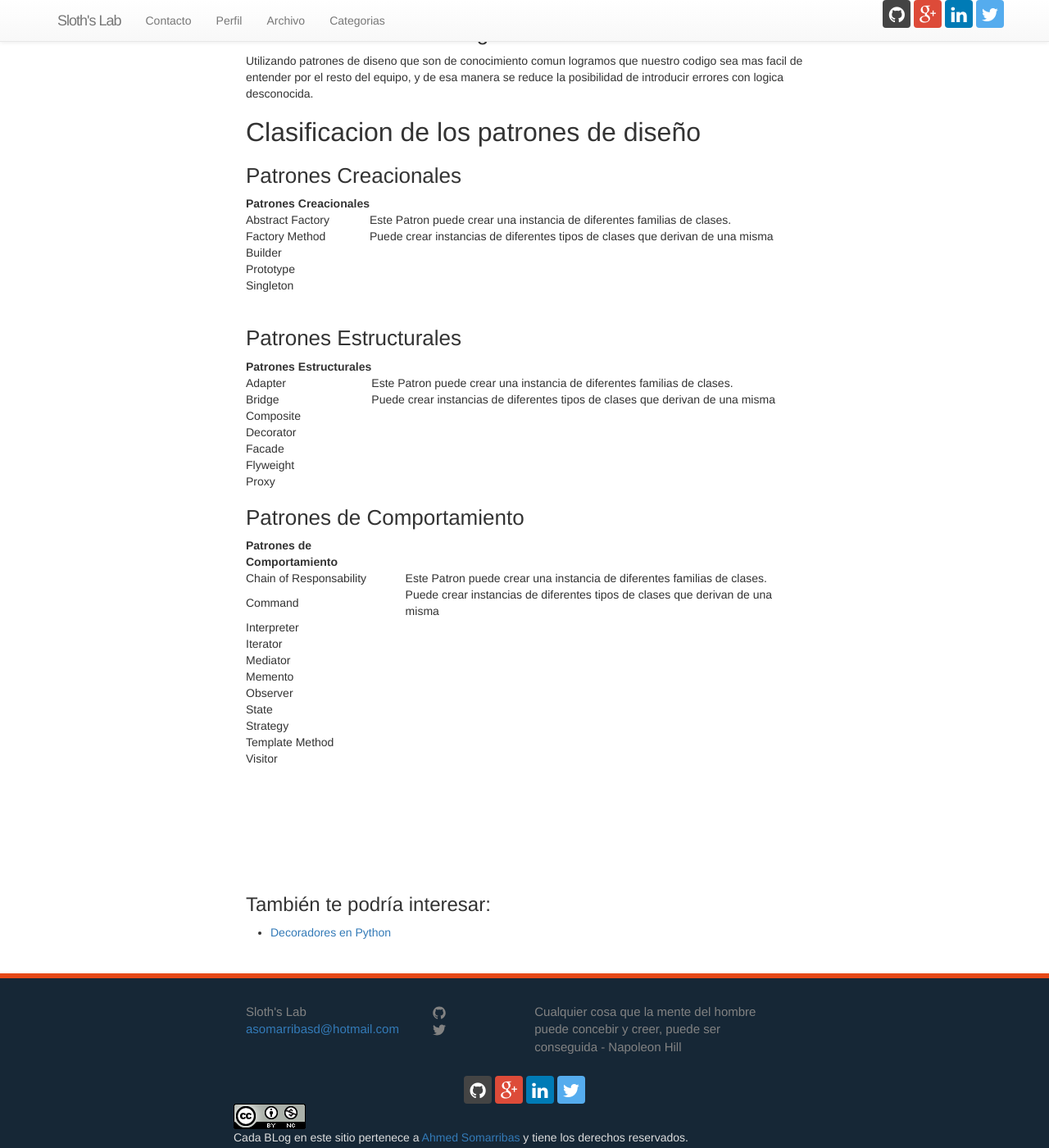
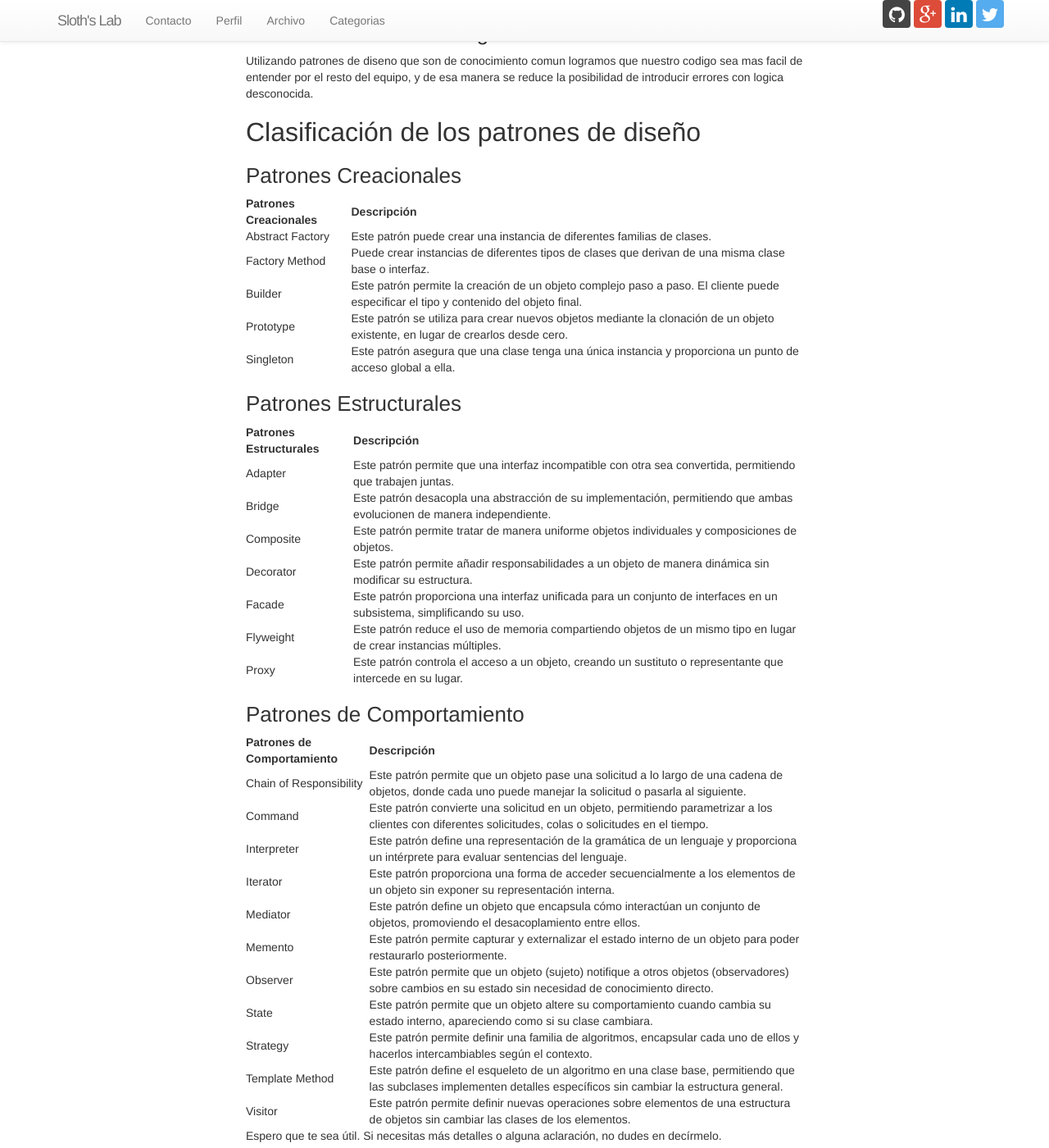
Before and after one commit to asomarribasd/asomarribasd.github.io, a Jekyll site: the page built from _posts/2017-02-01-CSharp-Patrones-Diseno.markdown, in a window 1280 px wide and 1400 px high, scrolled down 851 px. Shown: the whole window at 82% size. Built offline with Jekyll 4.4.1, drawn with Linux system fonts in a browser that asks for light colours; nearby versions of some CDN libraries; comment, search, counter and statistics services are not loaded.

Commit message:
Update patrones de diseño

```diff
--- a/_posts/2017-02-01-CSharp-Patrones-Diseno.markdown
+++ b/_posts/2017-02-01-CSharp-Patrones-Diseno.markdown
@@ -28,48 +28,45 @@ Estos patrones estan bien probados y te ahorraran tiempo que de otra manera tend
 
 Utilizando patrones de diseno que son de conocimiento comun logramos que nuestro codigo sea mas facil de entender por el resto del equipo, y de esa manera se reduce la posibilidad de introducir errores con logica desconocida.
 
-## Clasificacion de los patrones de diseño
 
-
-
+## Clasificación de los patrones de diseño
 
 ### Patrones Creacionales
 
-
-
-| Patrones Creacionales |  |
+| Patrones Creacionales | Descripción |
 |-----------------------|-------------------------------------------------------------------------------|
-| Abstract Factory | Este Patron puede crear una instancia de diferentes familias de clases. |
-| Factory Method | Puede crear instancias de diferentes tipos de clases que derivan de una misma |
-| Builder |  |
-| Prototype |  |
-| Singleton |  |
-|  |  |
+| Abstract Factory | Este patrón puede crear una instancia de diferentes familias de clases. |
+| Factory Method | Puede crear instancias de diferentes tipos de clases que derivan de una misma clase base o interfaz. |
+| Builder | Este patrón permite la creación de un objeto complejo paso a paso. El cliente puede especificar el tipo y contenido del objeto final. |
+| Prototype | Este patrón se utiliza para crear nuevos objetos mediante la clonación de un objeto existente, en lugar de crearlos desde cero. |
+| Singleton | Este patrón asegura que una clase tenga una única instancia y proporciona un punto de acceso global a ella. |
 
 ### Patrones Estructurales
 
-| Patrones Estructurales |  |
+| Patrones Estructurales | Descripción |
 |-----------------------|-------------------------------------------------------------------------------|
-| Adapter | Este Patron puede crear una instancia de diferentes familias de clases. |
-| Bridge | Puede crear instancias de diferentes tipos de clases que derivan de una misma |
-| Composite |  |
-| Decorator |  |
-| Facade |  |
-| Flyweight |  |
-| Proxy |  |
+| Adapter | Este patrón permite que una interfaz incompatible con otra sea convertida, permitiendo que trabajen juntas. |
+| Bridge | Este patrón desacopla una abstracción de su implementación, permitiendo que ambas evolucionen de manera independiente. |
+| Composite | Este patrón permite tratar de manera uniforme objetos individuales y composiciones de objetos. |
+| Decorator | Este patrón permite añadir responsabilidades a un objeto de manera dinámica sin modificar su estructura. |
+| Facade | Este patrón proporciona una interfaz unificada para un conjunto de interfaces en un subsistema, simplificando su uso. |
+| Flyweight | Este patrón reduce el uso de memoria compartiendo objetos de un mismo tipo en lugar de crear instancias múltiples. |
+| Proxy | Este patrón controla el acceso a un objeto, creando un sustituto o representante que intercede en su lugar. |
 
 ### Patrones de Comportamiento
 
-| Patrones de Comportamiento |  |
-|-----------------------|-------------------------------------------------------------------------------|
-| Chain of Responsability | Este Patron puede crear una instancia de diferentes familias de clases. |
-| Command | Puede crear instancias de diferentes tipos de clases que derivan de una misma |
-| Interpreter |  |
-| Iterator |  |
-| Mediator |  |
-| Memento |  |
-| Observer  |  |
-| State |  |
-| Strategy |  |
-| Template Method |  |
-| Visitor |  |
+| Patrones de Comportamiento | Descripción |
+|---------------------------|-------------------------------------------------------------------------------|
+| Chain of Responsibility | Este patrón permite que un objeto pase una solicitud a lo largo de una cadena de objetos, donde cada uno puede manejar la solicitud o pasarla al siguiente. |
+| Command | Este patrón convierte una solicitud en un objeto, permitiendo parametrizar a los clientes con diferentes solicitudes, colas o solicitudes en el tiempo. |
+| Interpreter | Este patrón define una representación de la gramática de un lenguaje y proporciona un intérprete para evaluar sentencias del lenguaje. |
+| Iterator | Este patrón proporciona una forma de acceder secuencialmente a los elementos de un objeto sin exponer su representación interna. |
+| Mediator | Este patrón define un objeto que encapsula cómo interactúan un conjunto de objetos, promoviendo el desacoplamiento entre ellos. |
+| Memento | Este patrón permite capturar y externalizar el estado interno de un objeto para poder restaurarlo posteriormente. |
+| Observer | Este patrón permite que un objeto (sujeto) notifique a otros objetos (observadores) sobre cambios en su estado sin necesidad de conocimiento directo. |
+| State | Este patrón permite que un objeto altere su comportamiento cuando cambia su estado interno, apareciendo como si su clase cambiara. |
+| Strategy | Este patrón permite definir una familia de algoritmos, encapsular cada uno de ellos y hacerlos intercambiables según el contexto. |
+| Template Method | Este patrón define el esqueleto de un algoritmo en una clase base, permitiendo que las subclases implementen detalles específicos sin cambiar la estructura general. |
+| Visitor | Este patrón permite definir nuevas operaciones sobre elementos de una estructura de objetos sin cambiar las clases de los elementos. |
+
+Espero que te sea útil. Si necesitas más detalles o alguna aclaración, no dudes en decírmelo.
```
